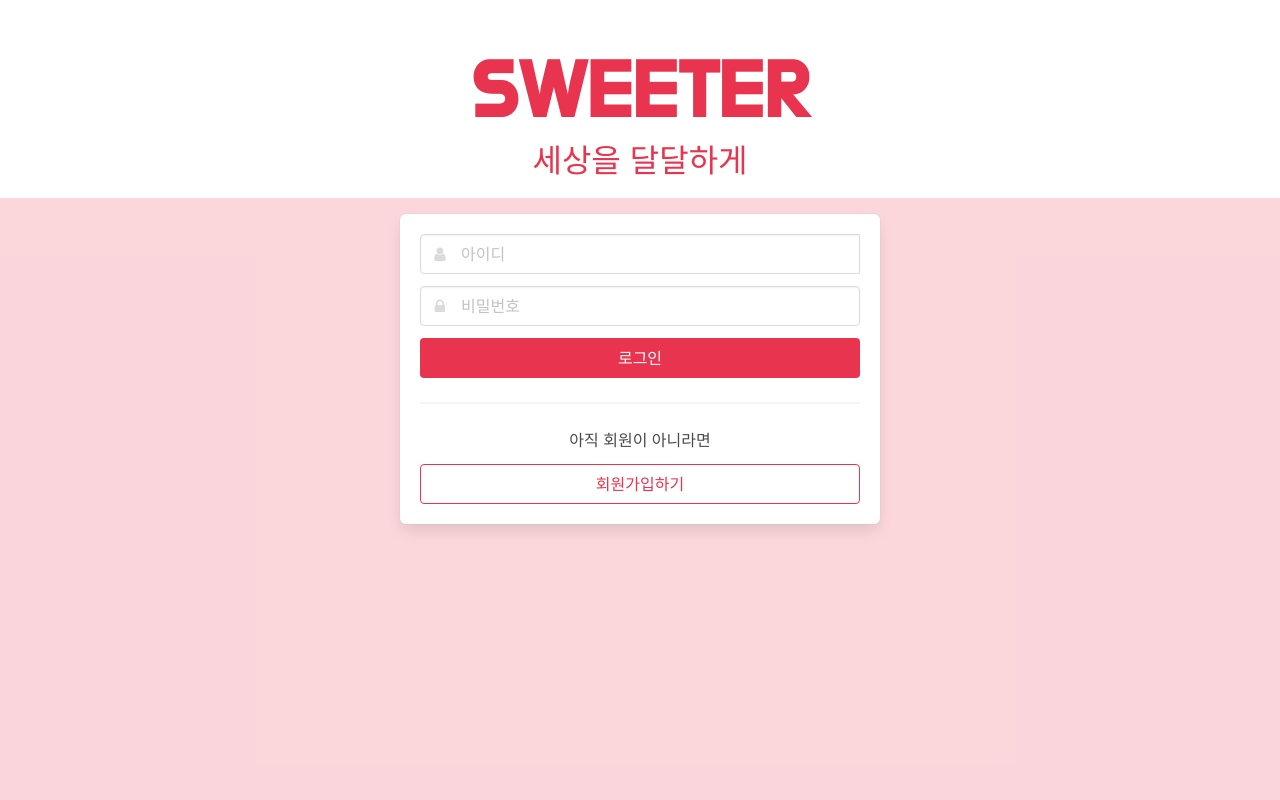
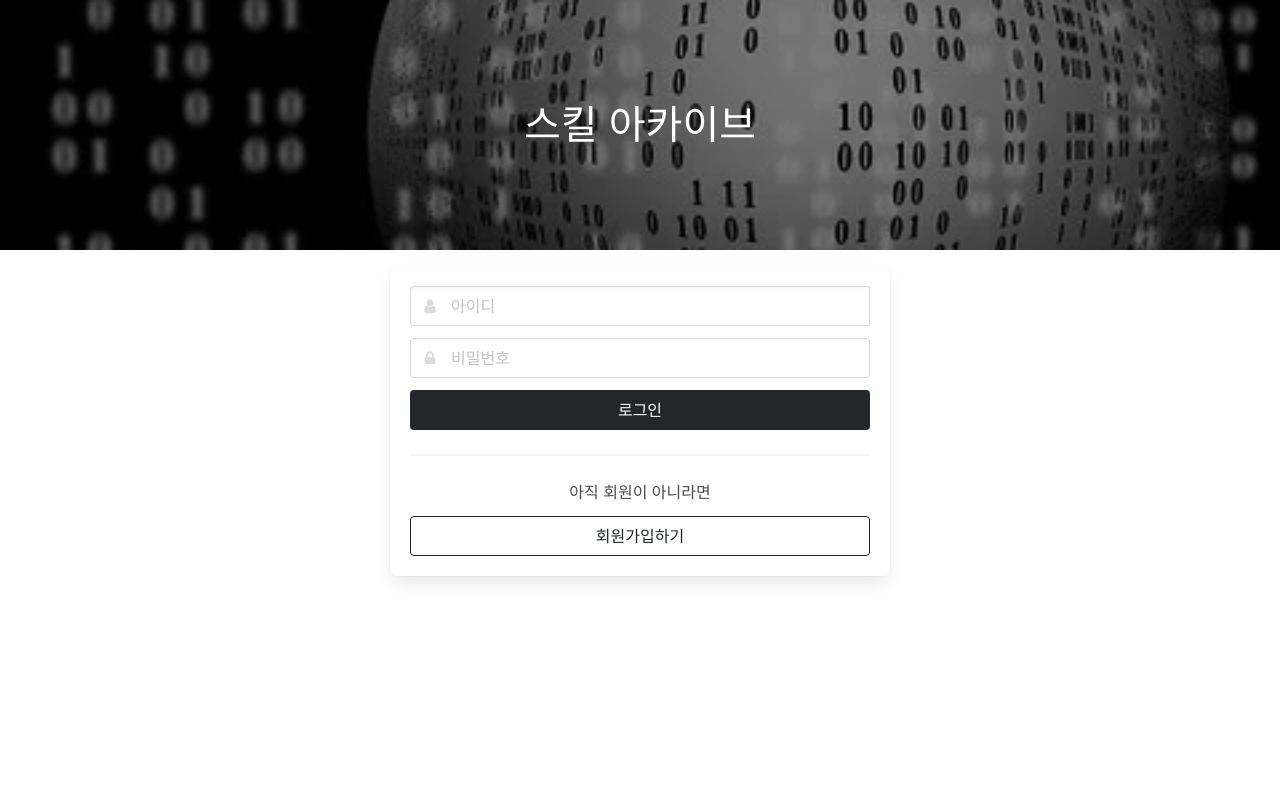
Before and after one commit to mj-song00/sparta_miniproject1, a Flask app: page /login in a window 1280 px wide. Run offline with Flask 2, Linux system fonts and the light colour scheme; some libraries are stand-ins or nearby versions.

Commit message:
login.html 파일의 CSS 작업과 main.html의 로그아웃 버튼 수정

```diff
--- a/templates/login.html
+++ b/templates/login.html
@@ -3,12 +3,15 @@
     <head>
 
         <!-- Webpage Title -->
-        <title>Log In | SWEETER</title>
+    <title> 스킬 아카이브 </title>
 
         <!-- Required meta tags -->
-        <meta charset="utf-8">
-        <meta name="viewport" content="width=device-width, initial-scale=1, shrink-to-fit=no">
-
+        <meta charset="UTF-8">
+        <meta http-equiv="X-UA-Compatible" content="IE=edge">
+        <meta name="viewport" content="width=device-width, initial-scale=1.0">
+        <!-- Bootstrap CSS -->
+{#        <link rel="stylesheet" href="https://stackpath.bootstrapcdn.com/bootstrap/4.3.1/css/bootstrap.min.css"#}
+{#        integrity="sha384-ggOyR0iXCbMQv3Xipma34MD+dH/1fQ784/j6cY/iJTQUOhcWr7x9JvoRxT2MZw1T" crossorigin="anonymous">#}
         <!-- Bulma CSS -->
         <link rel="stylesheet" href="https://cdn.jsdelivr.net/npm/bulma@0.9.1/css/bulma.min.css">
         <!-- Font Awesome CSS -->
@@ -25,8 +28,29 @@
         <script src="https://ajax.googleapis.com/ajax/libs/jquery/3.4.1/jquery.min.js"></script>
         <script src="https://cdnjs.cloudflare.com/ajax/libs/jquery-cookie/1.4.1/jquery.cookie.js"></script>
         <style>
+            .mytitle {
+                width: 100%;
+                height: 250px;
+
+                background-image: linear-gradient(0deg, rgba(0, 0, 0, 0.5), rgba(0, 0, 0, 0.5)), url('../static/banner.jpg');
+                background-position: center;
+                background-size: cover;
+
+                color: white;
+
+                display: flex;
+                flex-direction: column;
+                align-items: center;
+                justify-content: center;
+                font-size: 2.5rem;
+            }
+            .box {
+                max-width: 500px;
+                width: 95%;
+                margin: auto;
+            }
+
             body {
-                background-color: RGBA(232, 52, 78, 0.2);
                 min-height: 100vh;
             }
 
@@ -50,24 +74,25 @@
             }
 
             .is-sparta {
-                color: #e8344e !important;
+                color: #23272B !important;
             }
 
             .button.is-sparta {
-                background-color: #e8344e;
+                background-color: #23272B;
                 border-color: transparent;
                 color: #fff !important;
             }
 
             .button.is-sparta.is-outlined {
                 background-color: transparent;
-                border-color: #e8344e;
-                color: #e8344e !important;
+                border-color: #23272B;
+                color: #23272B !important;
             }
 
             .help {
                 color: gray;
             }
+
         </style>
         <script>
             // {% if msg %}
@@ -236,15 +261,13 @@
 
     </head>
     <body>
-        <section class="hero is-white">
-            <div class="hero-body has-text-centered" style="padding-bottom:1rem;margin:auto;">
-                <h1 class="title is-sparta">SWEETER</h1>
-                <h3 class="subtitle is-sparta">세상을 달달하게</h3>
-            </div>
-        </section>
+        <div class="mytitle">
+            <h1>스킬 아카이브</h1>
+{#            <button type="button" class="btn btn-dark">로그아웃</button>#}
+        </div>
         <section class="section">
             <div class="container">
-                <div class="box" style="max-width: 480px;margin:auto">
+                <div class="box">
                     <article class="media">
                         <div class="media-content">
                             <div class="content">
--- a/templates/main.html
+++ b/templates/main.html
@@ -135,7 +135,7 @@
 <body>
 <div class="mytitle">
     <h1>스킬 아카이브</h1>
-    <button type="button" class="btn btn-dark">로그아웃</button>
+    <button type="button" class="btn btn-dark" onclick="logout()">로그아웃</button>
 </div>
 
 <div class="mypost">
```
